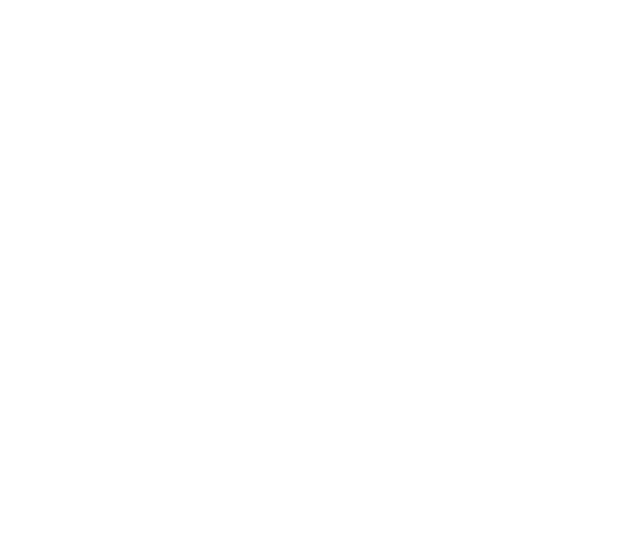
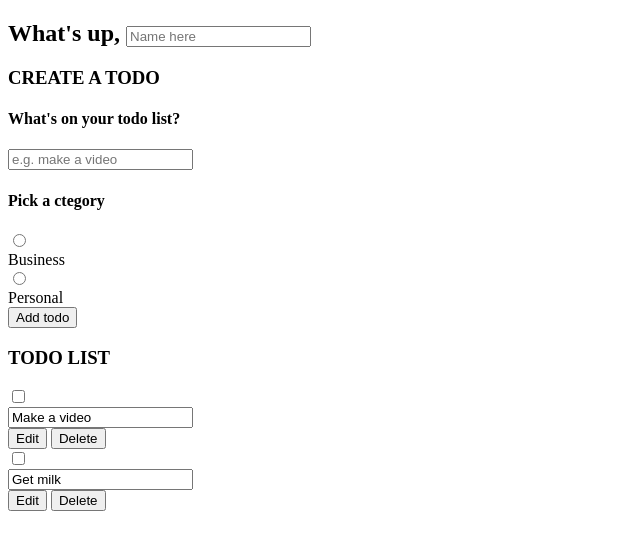
Before and after one commit to Douzandeh/Todo-List-2022-with-LoacalStorage, a plain HTML site: page index.html in a window 1280 px wide. Shown: the whole page, without its empty margins (0-640 px from the left). Drawn offline with Linux system fonts and the light colour scheme.

Commit message:
Added Basic Html cod

```diff
--- a/index.html
+++ b/index.html
@@ -14,6 +14,87 @@
     <title>Todo List 2022 with LoacalStorage</title>
   </head>
   <body>
+    <main class="app">
+      <section class="greeting">
+        <h2 class="title">
+          What's up,
+          <input type="text" name="" id="name" placeholder="Name here" />
+        </h2>
+      </section>
+
+      <section class="create-todo">
+        <h3>CREATE A TODO</h3>
+        <form id="new-todo-form">
+          <h4>What's on your todo list?</h4>
+          <input
+            type="text"
+            name="content"
+            id="content"
+            placeholder="e.g. make a video"
+          />
+          <h4>Pick a ctegory</h4>
+          <div class="options">
+            <label>
+              <input
+                type="radio"
+                name="category"
+                id="category1"
+                value="business"
+              />
+              <span class="bubble business"></span>
+              <div>Business</div>
+            </label>
+            <label>
+              <input
+                type="radio"
+                name="category"
+                id="category2"
+                value="Personal"
+              />
+              <span class="bubble personal"></span>
+              <div>Personal</div>
+            </label>
+          </div>
+          <input type="submit" value="Add todo" />
+        </form>
+      </section>
+
+      <section class="todo-li">
+        <h3>TODO LIST</h3>
+        <div class="list" id="todo-list">
+          <div class="todo-item">
+            <label>
+              <input type="checkbox" />
+              <span class="bubble business"></span>
+            </label>
+
+            <div class="todo-content">
+              <input type="text" value="Make a video" readonly />
+            </div>
+            <div class="actions">
+              <button class="edit">Edit</button>
+              <button class="delete">Delete</button>
+            </div>
+          </div>
+        </div>
+        <div class="list" id="todo-list">
+          <div class="todo-item">
+            <label>
+              <input type="checkbox" />
+              <span class="bubble personal"></span>
+            </label>
+
+            <div class="todo-content">
+              <input type="text" value="Get milk" readonly />
+            </div>
+            <div class="actions">
+              <button class="edit">Edit</button>
+              <button class="delete">Delete</button>
+            </div>
+          </div>
+        </div>
+      </section>
+    </main>
     <script src="./script.js"></script>
   </body>
 </html>
```
